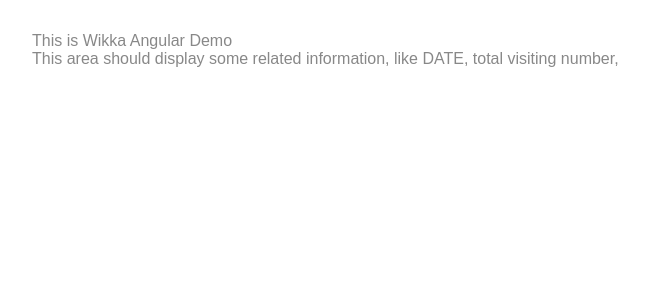
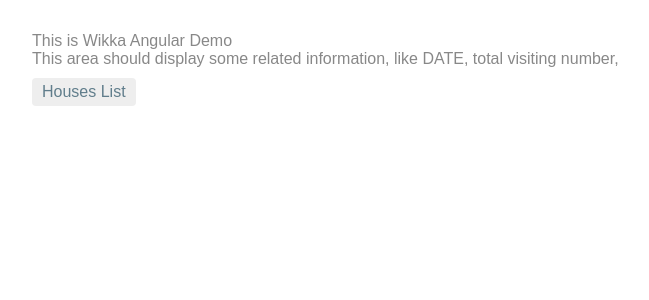
Before and after one commit to wikka9088/Angular-demo-wikka, an Angular app in the folder angular-demo-wikka/: page / in a window 1280 px wide. Shown: the top 300 px of the page, without its empty margins (0-649 px from the left). Built offline with nearby package versions, Linux system fonts and the light colour scheme.

Commit message:
add a nav link in app component,  Key: <a routerLink="/houses">

```diff
--- a/angular-demo-wikka/src/app/app.component.html
+++ b/angular-demo-wikka/src/app/app.component.html
@@ -2,9 +2,9 @@
   <div class="header-title">This is {{title}}</div>
   <div>This area should display some related information, like DATE, total visiting number, </div>
 </header>
-<div class="area-panel">
-
-</div>
+<nav class="area-panel">
+    <a routerLink="/houses">Houses List</a>
+</nav>
 
 <div class="recent-view">
     <router-outlet></router-outlet>
```
